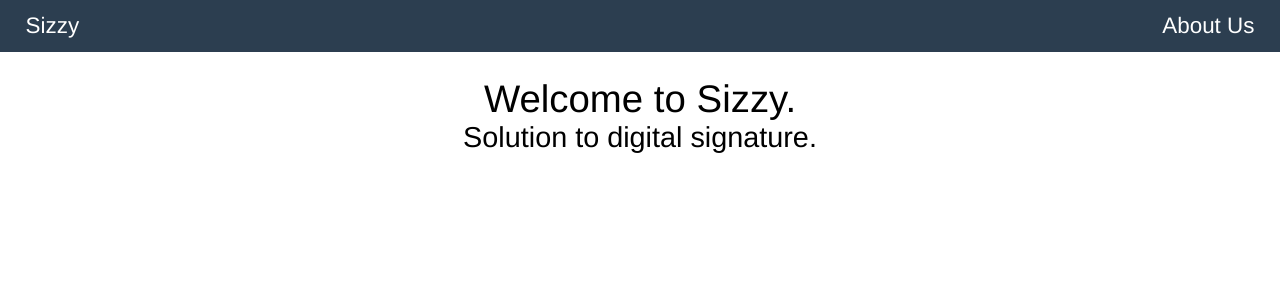
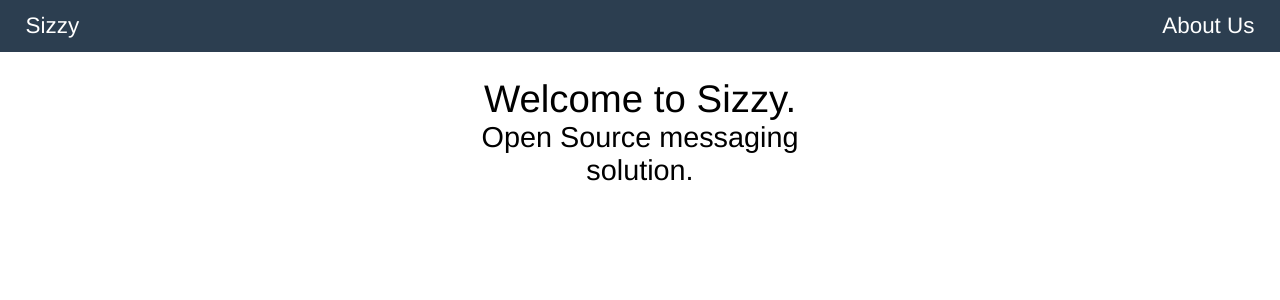
Before and after one commit to goakshit/sizzy, a Vue app: page / in a window 1280 px wide. Shown: the top 300 px of the page. Built offline with nearby package versions, Linux system fonts and the light colour scheme.

Commit message:
Change text

```diff
--- a/src/components/home/home.vue
+++ b/src/components/home/home.vue
@@ -19,7 +19,7 @@
     <div class="home">
         <div class="description-container">
             <div class="header">Welcome to Sizzy.</div>
-            <div class="subheader">Solution to digital signature.</div>
+            <div class="subheader">Open Source messaging solution.</div>
         </div>
     </div>
 </template>
```
